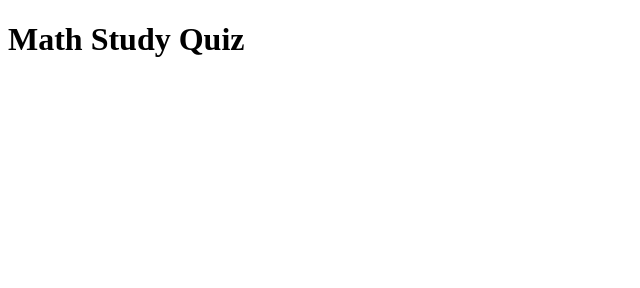
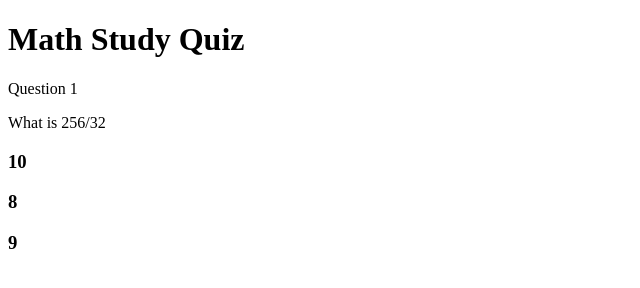
Before and after one commit to SebastianFabio/SebastianRepository-3, a plain HTML site: page index.html in a window 1280 px wide. Shown: the whole page, without its empty margins (0-640 px from the left). Drawn offline with nearby package versions, Linux system fonts and the light colour scheme.

Commit message:
Update index.html

```diff
--- a/index.html
+++ b/index.html
@@ -8,8 +8,9 @@
  </head>
  <body>
    <h1>Math Study Quiz</h1>
-   <p>
-
-   </p>
+   <p>Question 1<div>What is 256/32</p>
+   <h3>10</h3>
+   <h3>8</h3>
+   <h3>9</h3>
  </body>
 </html>
```
